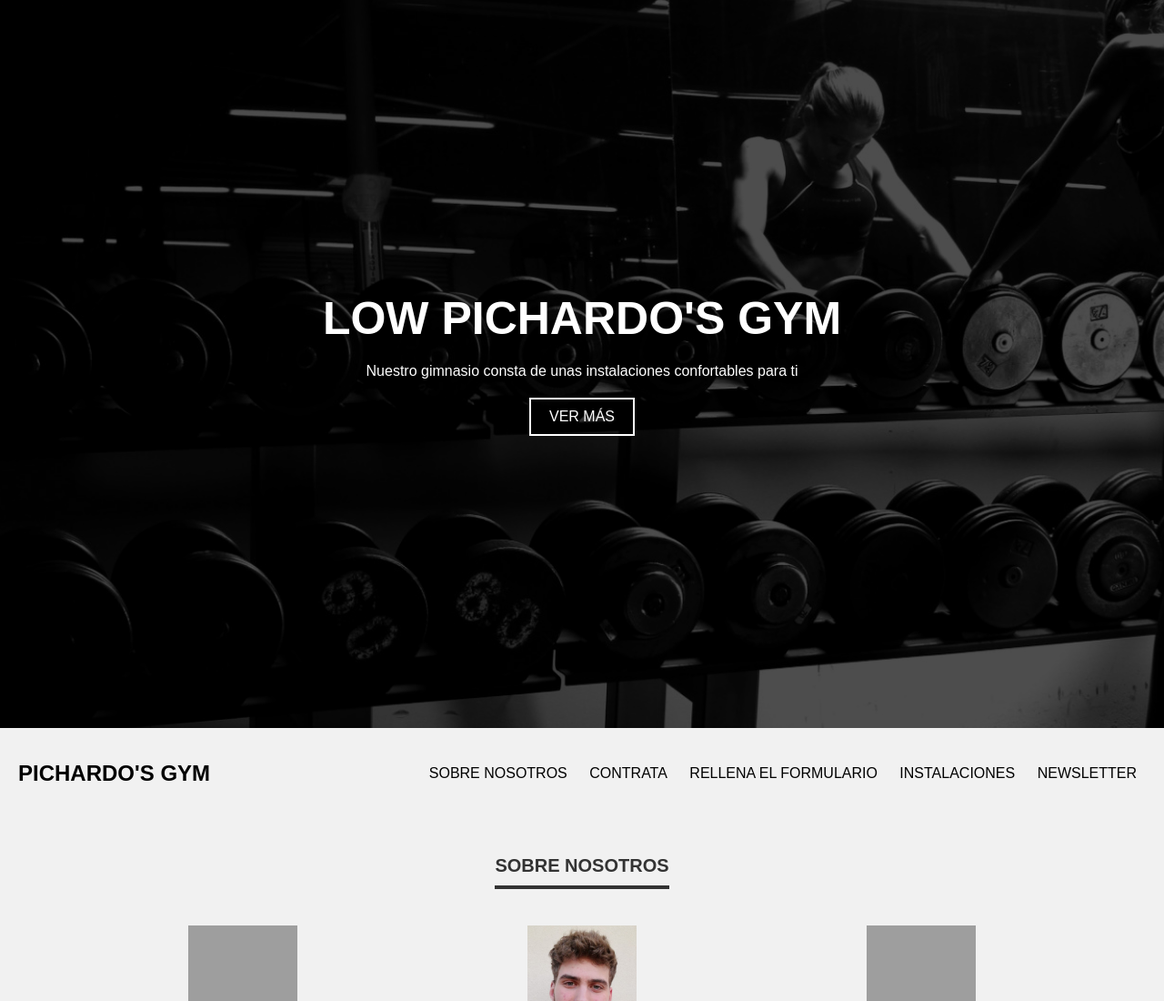
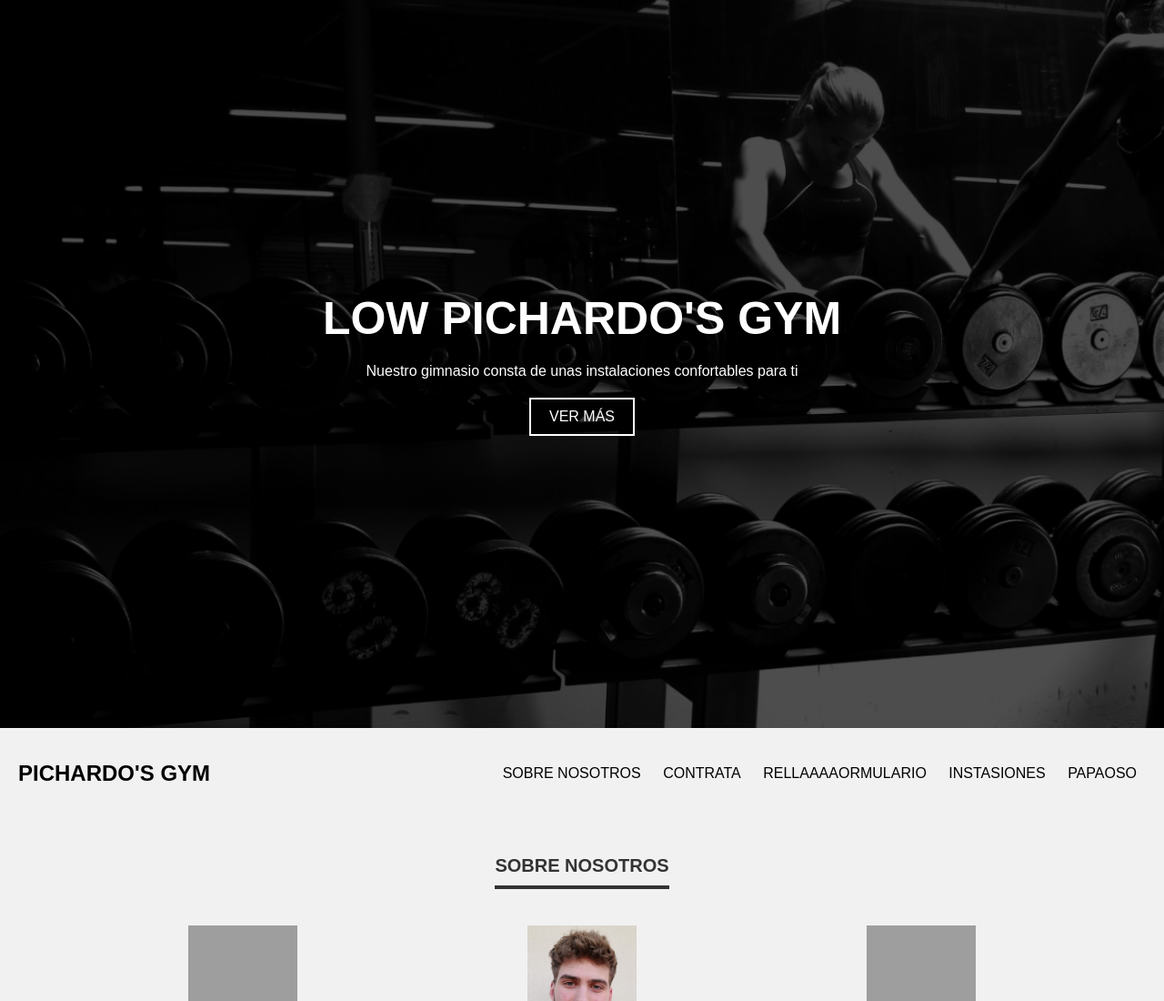
Before and after one commit to Piichardo30/Proyecto-FULL-CSS, a plain HTML site: page index.html in a window 1280 px wide. Shown: the top 1100 px of the page at 91% size. Drawn offline with Linux system fonts and the light colour scheme; grey boxes are pictures that could not be loaded.

Commit message:
el cambio
Co-Authored-By: Piichardo30 <pichardo19997@gmail.com>

```diff
--- a/index.html
+++ b/index.html
@@ -30,9 +30,9 @@
       <div class="menu">
         <a href="#inicio">Sobre nosotros</a>
         <a href="#paga">Contrata</a>
-        <a href="#rellena">Rellena el formulario</a>
-        <a href="#miraesto">Instalaciones</a>
-        <a href="#cozasnuevas">Newsletter</a>
+        <a href="#rellena">Rellaaaaormulario</a>
+        <a href="#miraesto">Instasiones</a>
+        <a href="#cozasnuevas">papaoso</a>
         <label for="chk" class="hide-menu-btn">
           <i class="fas fa-times"></i>
         </label>
```
